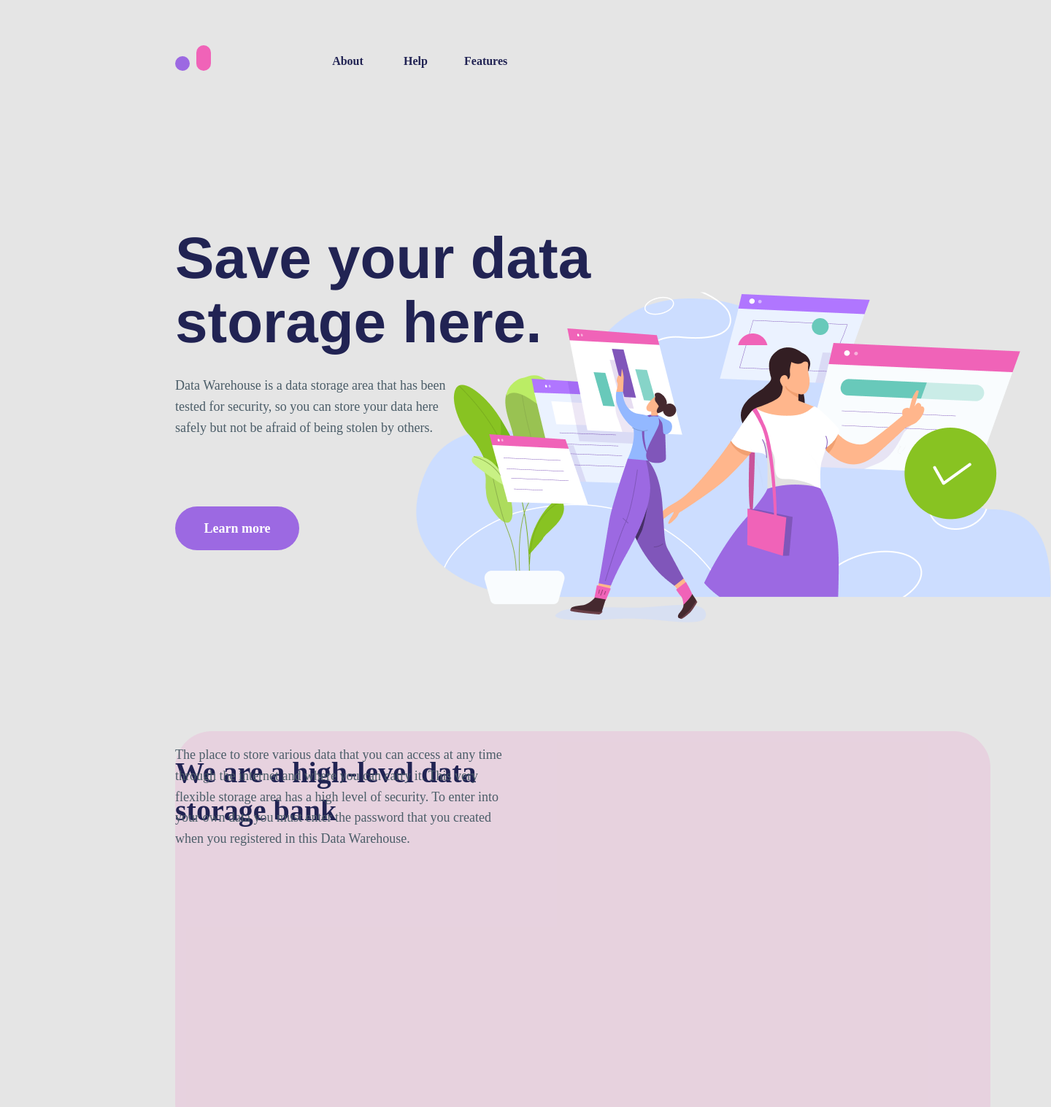
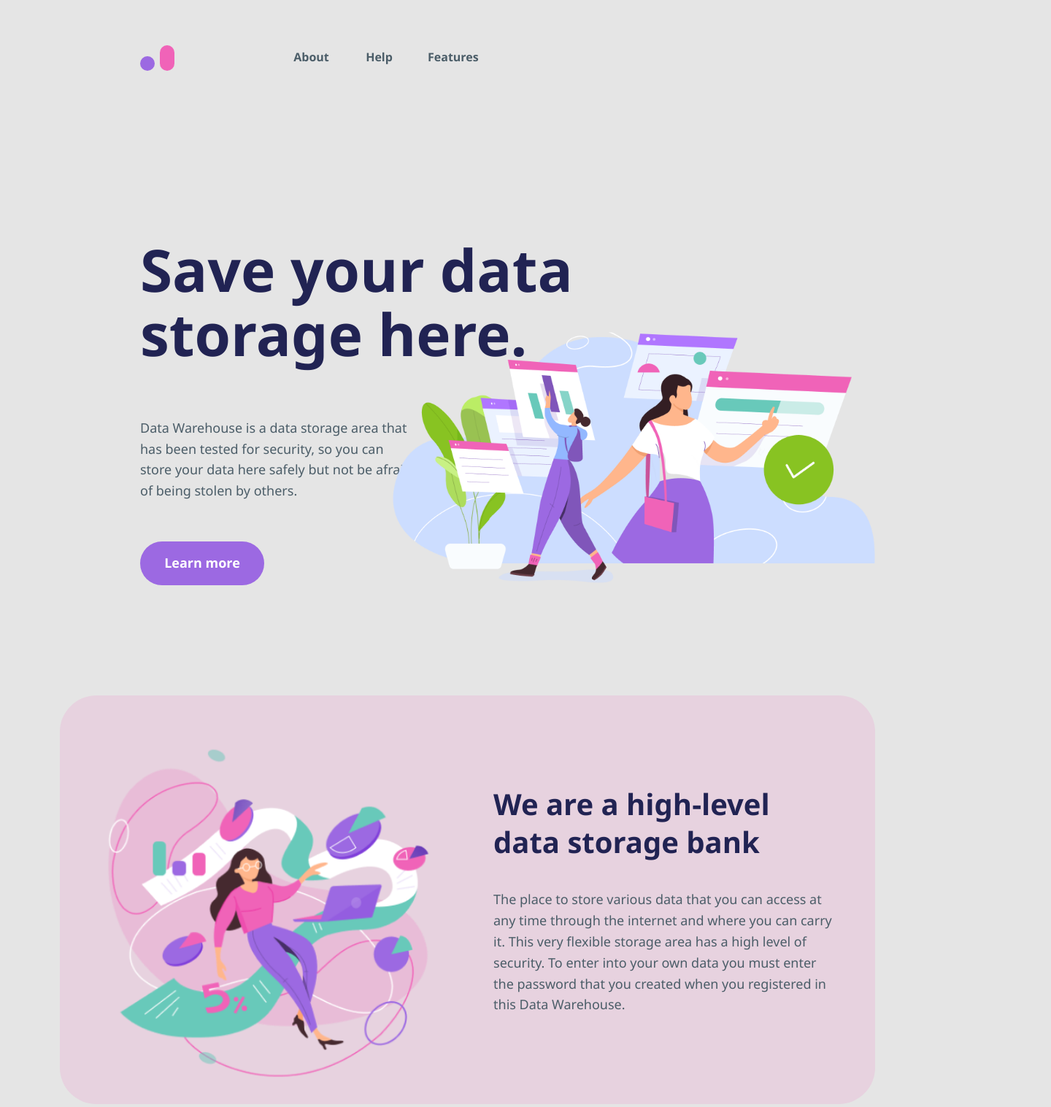
Before and after one commit to Listopad02/Ratio, a plain HTML site: page module1/index.html in a window 1280 px wide. Shown: the top 1517 px of the page at 73% size, 1440 px wide, since content can reach past the window. Drawn offline with Linux system fonts and the light colour scheme.

Commit message:
new blocks realized

```diff
--- a/module1/index.html
+++ b/module1/index.html
@@ -9,35 +9,52 @@
 </head>
 <body>
     <header class="header">
-        <div class="container">
+        <div class="header-wrapper">
             <div class="logo">
                 <div class="rect1"></div>
                 <div class="rect2"></div>
             </div>
+        </div>
 
         <nav class="header-nav">
             <ul class="header-nav-menu">
-                    <li class="header-nav-item">About</li>
-                    <li class="header-nav-item">Help</li>
-                    <li class="header-nav-item">Features</li>
+                <li class="header-nav-item"><a href="#" class="header-nav-link">About</a></li>
+                <li class="header-nav-item"><a href="#" class="header-nav-link">Help</a></li>
+                <li class="header-nav-item"><a href="#" class="header-nav-link">Features</a></li>
             </ul>
         </nav>
-        </div>
     </header>
     <main>
         <section class="section">
-            <div class="container">
-                <h1 class="section-title">Save your data storage here.</h1>
+            <div class="section-block">
+                <div class="section-content">
+                    <h1 class="section-header">Save your data storage here.</h1>
                     <p class="section-text">Data Warehouse is a data storage area that has been tested for security, so you can store your data here safely but not be afraid of being stolen by others.</p>
                     <a href="#" class="section-btn">Learn more</a>
-                <div class="section-img"></div>
+                </div>
+                <img src="img/image1.png" class="section-img" alt="img" />
             </div>
         </section>
         <section class="section">
-            <div class="second-container">
-                <div class="second-section-img"></div>
-                <h2 class="second-section-title">We are a high-level data storage bank</h2>
-                <p class="second-section-text">The place to store various data that you can access at any time through the internet and where you can carry it. This very flexible storage area has a high level of security. To enter into your own data you must enter the password that you created when you registered in this Data Warehouse.</p>
+            <div class="section-block section-description">
+                <img src="img/image2.png" alt="img">
+                <div class="section-second-text-content">
+                    <h1 class="section-second-header">We are a high-level data storage bank</h1>
+                    <p class="section-text-description">The place to store various data that you can access at any time through the internet and where you can carry it. This very flexible storage area has a high level of security. To enter into your own data you must enter the password that you created when you registered in this Data Warehouse.</p>
+                </div>
+            </div>
+        </section>
+        <section class="section">
+            <div class="section-features-block">
+                <h1 class="section-features-header">Features</h1>
+                <p class="section-features-text">Some of the features and advantages that we provide for those of you who store data in this Data Warehouse.</p>
+                <div class="block">
+                    <img src="img/image3.png" alt="img" />
+                    <div class="container">
+                        <h1>Search data</h1>
+                        <p>Don’t worry if your data is very large, the Data Warehoue provides a search engine, which is useful for making it easier to find data effectively saving time.</p>
+                    </div>
+                </div>
             </div>
         </section>
     </main>
--- a/module1/style.css
+++ b/module1/style.css
@@ -2,57 +2,64 @@ body {
     margin: 0;
     padding: 0;
     background: #E5E5E5;
-    font-family: Ubuntu, serif;
+    font-family: 'Segoe UI', Tahoma, Geneva, Verdana, sans-serif, serif;
+}
+.header {
+    width: 70%;
+    display: flex;
+    margin: auto;
 }
 .rect1 {
     position: absolute;
     width: 20px;
     height: 20px;
-    left: 240px;
     top: 77px;
     background: #9C69E2;
     border-radius: 20px;
 }
 .rect2 {
-    position: absolute;
+    position: relative;
     width: 20px;
     height: 35px;
-    left: 269px;
     top: 62px;
+    margin-left: 27px;
     background: #F063B8;
     border-radius: 20px;
 }
 .header-nav-menu {
-    position: absolute;
     display: flex;
+    margin-top: 66px;
+    margin-left: 121px;
 }
 .header-nav-item {
-    position: relative;
     list-style-type: none;
     text-align: center;
     width: 53px;
     height: 30px;
-    left: 410px;
-    top: 55px;
-    font-style: normal;
+    margin-right: 40px;
     font-weight: 800;
     font-size: 16px;
     line-height: 160%;
+}
+.header-nav-link {
+    text-decoration: none;
+    color: #4B5D68;
+}
+.header-nav-link:hover {
     color: #212353;
+    transition: color .2s ease-in-out;
 }
-.header-nav-item:first-child {
-    margin-left: 0;
+.section {
+    margin-top: 143px;
 }
-.header-nav-item {
-    margin-left: 40px;
+.section-block {
+    width: 70%;
+    display: flex;
+    margin: auto;
 }
-.section-title {
-    position: absolute;
+.section-header {
     width: 645px;
     height: 184px;
-    left: 240px;
-    top: 240px;
-    font-family: Helvetica;
     font-style: normal;
     font-weight: bold;
     font-size: 80px;
@@ -62,13 +69,8 @@ body {
     color: #212353;
 }
 .section-text {
-    position: absolute;
-    margin-top: 40px;
     width: 380px;
     height: 120px;
-    left: 240px;
-    top: 474px;
-    font-family: Avenir;
     font-style: normal;
     font-weight: 500;
     font-size: 18px;
@@ -76,11 +78,8 @@ body {
     color: #4B5D68;
 }
 .section-btn {
-    position: absolute;
     width: 170px;
     height: 60px;
-    left: 240px;
-    top: 644px;
     margin-top: 50px;
     background: #9C69E2;
     text-decoration: none;
@@ -95,28 +94,24 @@ body {
     color: #FFFFFF;
 }
 .section-img {
-    position: absolute;
-    width: 885px;
-    height: 468px;
-    left: 555px;
-    top: 400px;
-    background: url(img/image1.png);
+    width: 75%;
+    margin-top: 200px;
+    margin-left: -310px;
 }
-.second-container {
-    position: absolute;
+.section-description {
     width: 1117px;
     height: 560px;
-    left: 240px;
-    top: 903px;
-    margin-top: 99px;
     background: rgba(240, 99, 184, 0.15);
     border-radius: 50px;
 }
-.second-section-title {
-    position: absolute;
+.section-second-img {
+    width: 469px;
+    height: 496px;
+}
+.section-second-header {
     width: 475px;
     height: 100px;
-    font-style: normal;
+    margin-top: 125px;
     font-weight: bold;
     font-size: 40px;
     line-height: 130%;
@@ -124,21 +119,48 @@ body {
     align-items: center;
     color: #212353;
 }
-.second-section-text {
-    position: absolute;
+.section-text-description {
+    display: flex;
     width: 474px;
     height: 170px;
-    font-style: normal;
+    margin-top: 40px;
     font-weight: 500;
     font-size: 18px;
     line-height: 160%;
     color: #4B5D68;
 }
-.second-section-img {
-    position: absolute;
-    width: 469px;
-    height: 496px;
-    left: 256px;
-    top: 935px;
-    background: url(img/image2.png);
+.section-second-text-content {
+    margin-left: 65px;
 }
+.section-features-block {
+    width: 70%;
+    margin: auto;
+}
+.section-features-header {
+    font-weight: bold;
+    font-size: 40px;
+    line-height: 130%;
+    text-align: center;
+    align-items: center;
+}
+.section-features-text {
+    width: 584px;
+    margin-top: 50px;
+    font-weight: 500;
+    font-size: 18px;
+    line-height: 160%;
+    text-align: center;
+    margin: auto;
+    color: #4B5D68;
+}
+.block {
+    display: flex;
+}
+.container {
+    width: 442px;
+    height: 358px;
+    background: #68C9BA;
+    opacity: 0.1;
+    border-radius: 50px;
+
+}
```
Also changed, not shown: module1/img/image3.png (added). Lines whose indentation alone changed are shown as unchanged.
